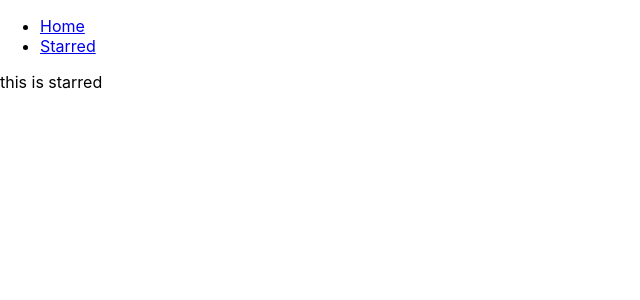
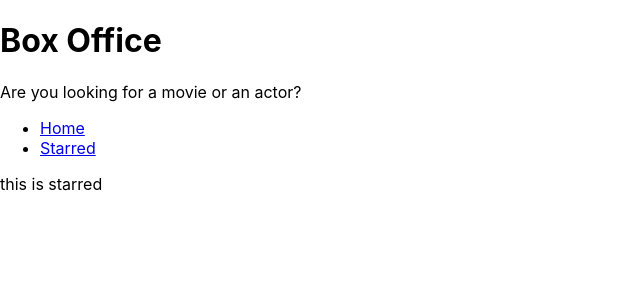
Before and after one commit to jasmeenkaur7202/React-Training-Projects, a React (Create React App) app in the folder box-office/: page /starred in a window 1280 px wide. Shown: the top 300 px of the page, without its empty margins (0-640 px from the left). Built offline with nearby package versions, Linux system fonts and the light colour scheme.

Commit message:
added layout management and created title

```diff
--- a/box-office/src/App.js
+++ b/box-office/src/App.js
@@ -1,14 +1,10 @@
 import React from 'react';
 import { Switch, Route } from 'react-router-dom';
-import Navs from './components/Navs';
 import Home from './pages/Home';
 import Starred from './pages/Starred';
 
 function App() {
   return (
-    <div>
-
-      <Navs />
       <Switch>
         <Route exact path="/">
           <Home />
@@ -18,7 +14,6 @@
         </Route>
         <Route>Not Found</Route>
       </Switch>
-    </div>
   );
 }
 
--- a/box-office/src/components/MainPageLayout.js
+++ b/box-office/src/components/MainPageLayout.js
@@ -1,15 +1,19 @@
-import React from 'react'
+import React from 'react';
 import Navs from './Navs';
+import Title from './Title';
 
-const MainPageLayout = () => {
-    return (
-        <div>
-            <Navs />
+const MainPageLayout = ({ children }) => {
+  return (
+    <div>
+      <Title
+        title="Box Office"
+        subtitle="Are you looking for a movie or an actor?"
+      />
+      <Navs />
 
-            {children}
+      {children}
+    </div>
+  );
+};
 
-        </div>
-    )
-}
-
-export default MainPageLayout
+export default MainPageLayout;
--- /dev/null
+++ b/box-office/src/components/Title.js
@@ -0,0 +1,12 @@
+import React from 'react';
+
+const Title = ({ title, subtitle }) => {
+  return (
+    <div>
+      <h1>{title}</h1>
+      <p>{subtitle}</p>
+    </div>
+  );
+};
+
+export default Title;
--- a/box-office/src/pages/Starred.js
+++ b/box-office/src/pages/Starred.js
@@ -1,11 +1,8 @@
-import React from 'react'
+import React from 'react';
+import MainPageLayout from '../components/MainPageLayout';
 
 const Starred = () => {
-    return (
-        <div>
-            this is starred
-        </div>
-    )
-}
+  return <MainPageLayout>this is starred</MainPageLayout>;
+};
 
-export default Starred
+export default Starred;
```
Also changed, not shown: box-office/package.json (+21 -0 lines), box-office/src/pages/Home.js (+3 -5 lines), 1 other file (tests, documents, lock files or other folders).
